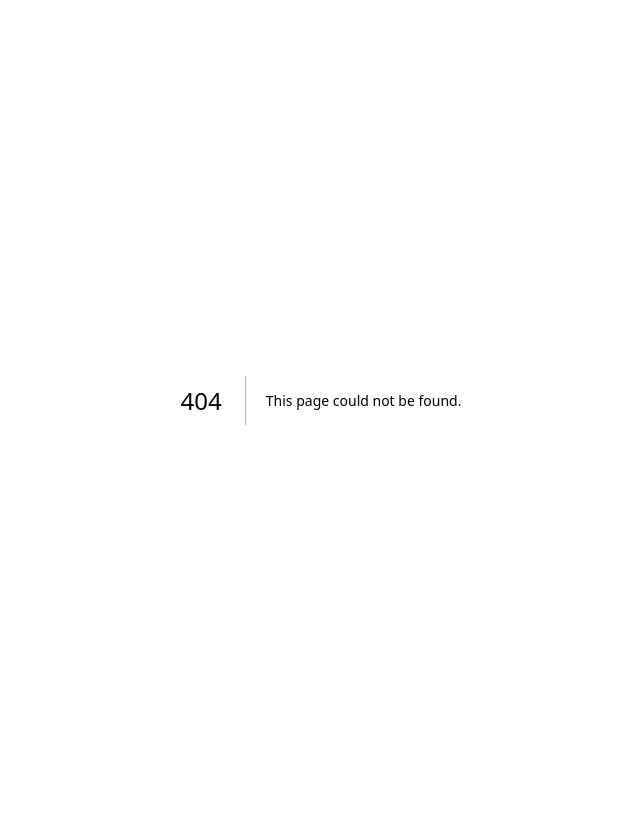
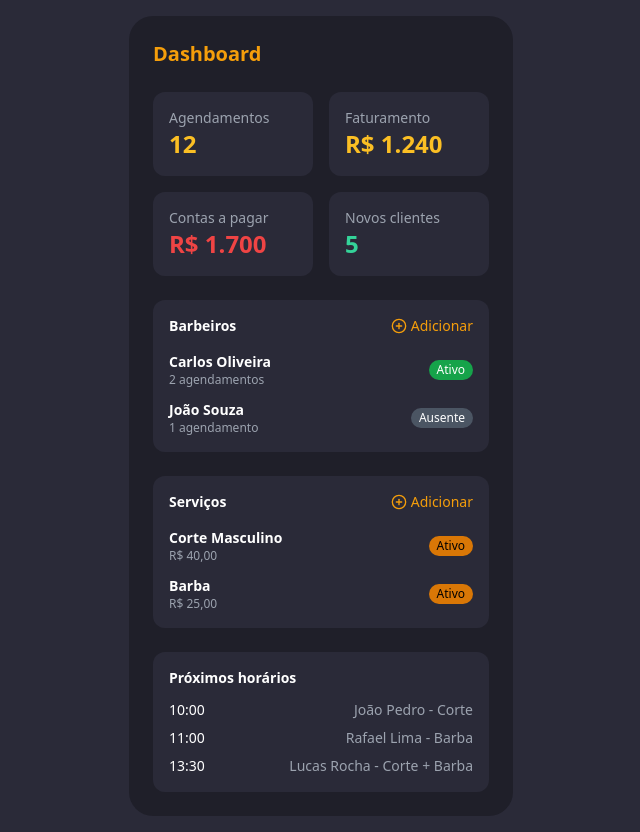
Before and after one commit to galvesb/barbermassagua, a Next.js app: page /dashboard in a window 1280 px wide. Before the commit this address had no page. Shown: the whole page, without its empty margins (319-959 px from the left). Before the commit the page ends 800 px from the top, so only its background shows below. Built offline with nearby package versions, Linux system fonts and the light colour scheme; no server answers.

Commit message:
add dash

```diff
--- /dev/null
+++ b/app/dashboard/layout.tsx
@@ -0,0 +1,44 @@
+'use client';
+
+import React, { useEffect } from 'react';
+import { useAuth } from '../../lib/useAuth';
+import { useRouter } from 'next/navigation';
+import { supabase } from '../../lib/supabaseClient';
+
+export default function DashboardLayout({ children }: { children: React.ReactNode }) {
+  const router = useRouter();
+  const { user, loading } = useAuth();
+
+  // Verifica se o usuário é admin
+  useEffect(() => {
+    if (!loading && user) {
+      supabase
+        .from('profiles')
+        .select('is_admin')
+        .eq('id', user.id)
+        .single()
+        .then(({ data, error }) => {
+          if (error || !data?.is_admin) {
+            router.push('/');
+          }
+        });
+    }
+  }, [user, loading, router]);
+
+  if (loading) {
+    return <div className="text-white">Carregando...</div>;
+  }
+
+  return (
+    <div className="min-h-screen bg-[#2a2a38] flex flex-col">
+      <div className="flex-1 flex items-center justify-center p-4">
+        <div className="w-full max-w-sm bg-[#1f1f29] rounded-3xl p-6 text-white flex flex-col h-full">
+          {/* Content with scroll */}
+          <div className="flex-1 overflow-y-auto scrollbar-thin scrollbar-thumb-gray-600 scrollbar-track-transparent">
+            {children}
+          </div>
+        </div>
+      </div>
+    </div>
+  );
+}
--- /dev/null
+++ b/app/dashboard/page.tsx
@@ -0,0 +1,106 @@
+'use client';
+
+import React from 'react';
+import { CreditCard, PlusCircle } from "lucide-react";
+
+export default function DashboardPage() {
+  return (
+    <div className="space-y-6">
+      {/* Título */}
+      <h1 className="text-xl font-bold text-amber-500">Dashboard</h1>
+
+      {/* Métricas rápidas */}
+      <div className="grid grid-cols-2 gap-4">
+        <div className="bg-[#2a2a38] p-4 rounded-xl">
+          <p className="text-sm text-gray-400">Agendamentos</p>
+          <h2 className="text-2xl font-bold text-amber-400">12</h2>
+        </div>
+        <div className="bg-[#2a2a38] p-4 rounded-xl">
+          <p className="text-sm text-gray-400">Faturamento</p>
+          <h2 className="text-2xl font-bold text-amber-400">R$ 1.240</h2>
+        </div>
+        <div className="bg-[#2a2a38] p-4 rounded-xl">
+          <p className="text-sm text-gray-400">Contas a pagar</p>
+          <h2 className="text-2xl font-bold text-red-500">R$ 1.700</h2>
+        </div>
+        <div className="bg-[#2a2a38] p-4 rounded-xl">
+          <p className="text-sm text-gray-400">Novos clientes</p>
+          <h2 className="text-2xl font-bold text-emerald-400">5</h2>
+        </div>
+      </div>
+
+      {/* Listagem dos barbeiros */}
+      <div className="bg-[#2a2a38] p-4 rounded-xl">
+        <div className="flex justify-between items-center mb-4">
+          <h3 className="font-bold text-sm">Barbeiros</h3>
+          <button className="text-amber-500 text-sm font-medium flex items-center">
+            <PlusCircle className="w-4 h-4 mr-1" /> Adicionar
+          </button>
+        </div>
+
+        <ul className="space-y-3">
+          <li className="flex items-center justify-between">
+            <div>
+              <p className="font-semibold text-sm">Carlos Oliveira</p>
+              <p className="text-xs text-gray-400">2 agendamentos</p>
+            </div>
+            <span className="text-xs bg-green-600 text-white px-2 py-0.5 rounded-full">Ativo</span>
+          </li>
+          <li className="flex items-center justify-between">
+            <div>
+              <p className="font-semibold text-sm">João Souza</p>
+              <p className="text-xs text-gray-400">1 agendamento</p>
+            </div>
+            <span className="text-xs bg-gray-600 text-white px-2 py-0.5 rounded-full">Ausente</span>
+          </li>
+        </ul>
+      </div>
+
+      {/* Serviços */}
+      <div className="bg-[#2a2a38] p-4 rounded-xl">
+        <div className="flex justify-between items-center mb-4">
+          <h3 className="font-bold text-sm">Serviços</h3>
+          <button className="text-amber-500 text-sm font-medium flex items-center">
+            <PlusCircle className="w-4 h-4 mr-1" /> Adicionar
+          </button>
+        </div>
+
+        <ul className="space-y-3">
+          <li className="flex items-center justify-between">
+            <div>
+              <p className="font-semibold text-sm">Corte Masculino</p>
+              <p className="text-xs text-gray-400">R$ 40,00</p>
+            </div>
+            <span className="text-xs bg-amber-600 text-black px-2 py-0.5 rounded-full">Ativo</span>
+          </li>
+          <li className="flex items-center justify-between">
+            <div>
+              <p className="font-semibold text-sm">Barba</p>
+              <p className="text-xs text-gray-400">R$ 25,00</p>
+            </div>
+            <span className="text-xs bg-amber-600 text-black px-2 py-0.5 rounded-full">Ativo</span>
+          </li>
+        </ul>
+      </div>
+
+      {/* Agendamentos futuros */}
+      <div className="bg-[#2a2a38] p-4 rounded-xl">
+        <h3 className="font-bold text-sm mb-3">Próximos horários</h3>
+        <ul className="space-y-2 text-sm">
+          <li className="flex justify-between">
+            <span>10:00</span>
+            <span className="text-gray-400">João Pedro - Corte</span>
+          </li>
+          <li className="flex justify-between">
+            <span>11:00</span>
+            <span className="text-gray-400">Rafael Lima - Barba</span>
+          </li>
+          <li className="flex justify-between">
+            <span>13:30</span>
+            <span className="text-gray-400">Lucas Rocha - Corte + Barba</span>
+          </li>
+        </ul>
+      </div>
+    </div>
+  );
+}
```
